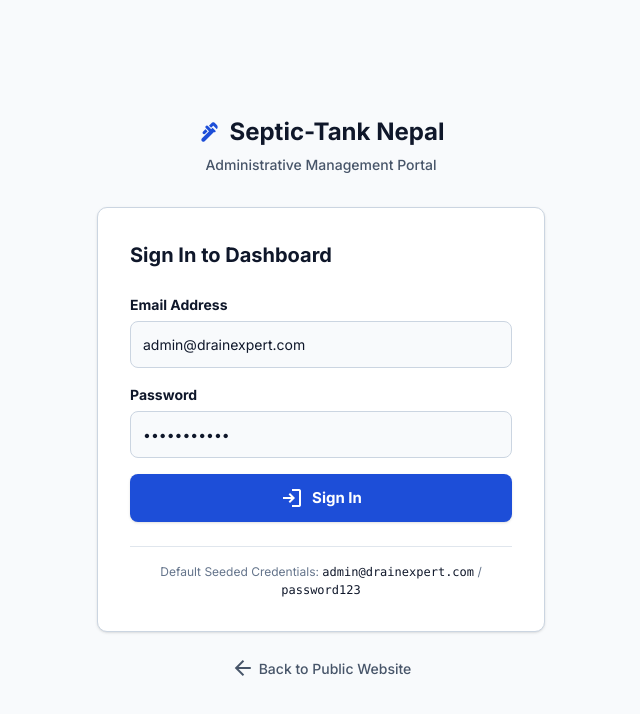
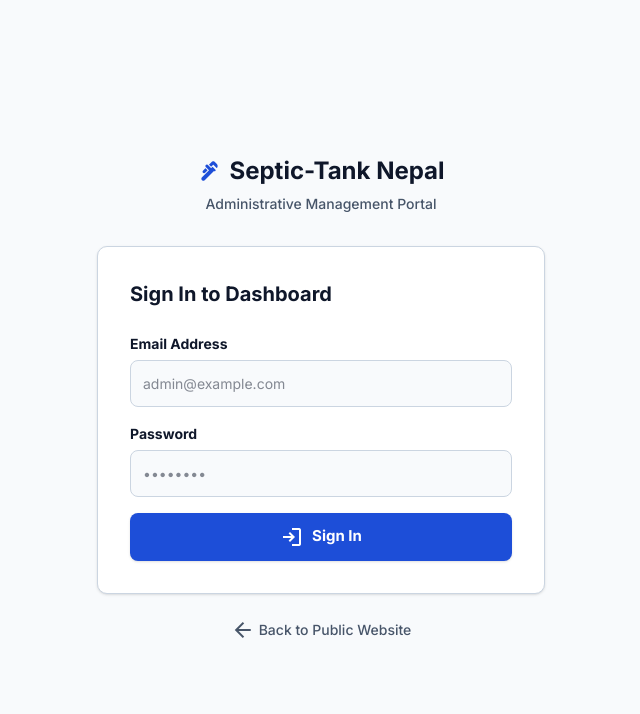
Before and after one commit to Thapa-G/Septictanknepal, a Next.js app in the folder frontend/: page /admin/login in a window 1280 px wide. Shown: the top 714 px of the page, without its empty margins (319-959 px from the left). Built offline with nearby package versions, Linux system fonts and the light colour scheme; no server answers.

Commit message:
2nd commit

```diff
--- a/frontend/src/app/admin/login/page.tsx
+++ b/frontend/src/app/admin/login/page.tsx
@@ -7,8 +7,8 @@ import { authService } from '@/services/authService';
 
 export default function AdminLoginPage() {
   const router = useRouter();
-  const [email, setEmail] = useState('admin@drainexpert.com');
-  const [password, setPassword] = useState('password123');
+  const [email, setEmail] = useState('');
+  const [password, setPassword] = useState('');
   const [loading, setLoading] = useState(false);
   const [error, setError] = useState<string | null>(null);
 
@@ -69,7 +69,7 @@ export default function AdminLoginPage() {
                 onChange={(e) => setEmail(e.target.value)}
                 required
                 className="w-full bg-[#f8fafc] border border-[#cbd5e1] rounded-xl p-3 text-[14px] text-[#0f172a] form-input"
-                placeholder="admin@drainexpert.com"
+                placeholder="admin@example.com"
               />
             </div>
 
@@ -104,11 +104,7 @@ export default function AdminLoginPage() {
             </button>
           </form>
 
-          <div className="mt-6 pt-4 border-t border-[#cbd5e1]/60 text-center">
-            <p className="text-[12px] text-[#64748b]">
-              Default Seeded Credentials: <span className="font-mono text-[#0f172a]">admin@drainexpert.com</span> / <span className="font-mono text-[#0f172a]">password123</span>
-            </p>
-          </div>
+
         </div>
 
         <div className="text-center mt-6">
```
